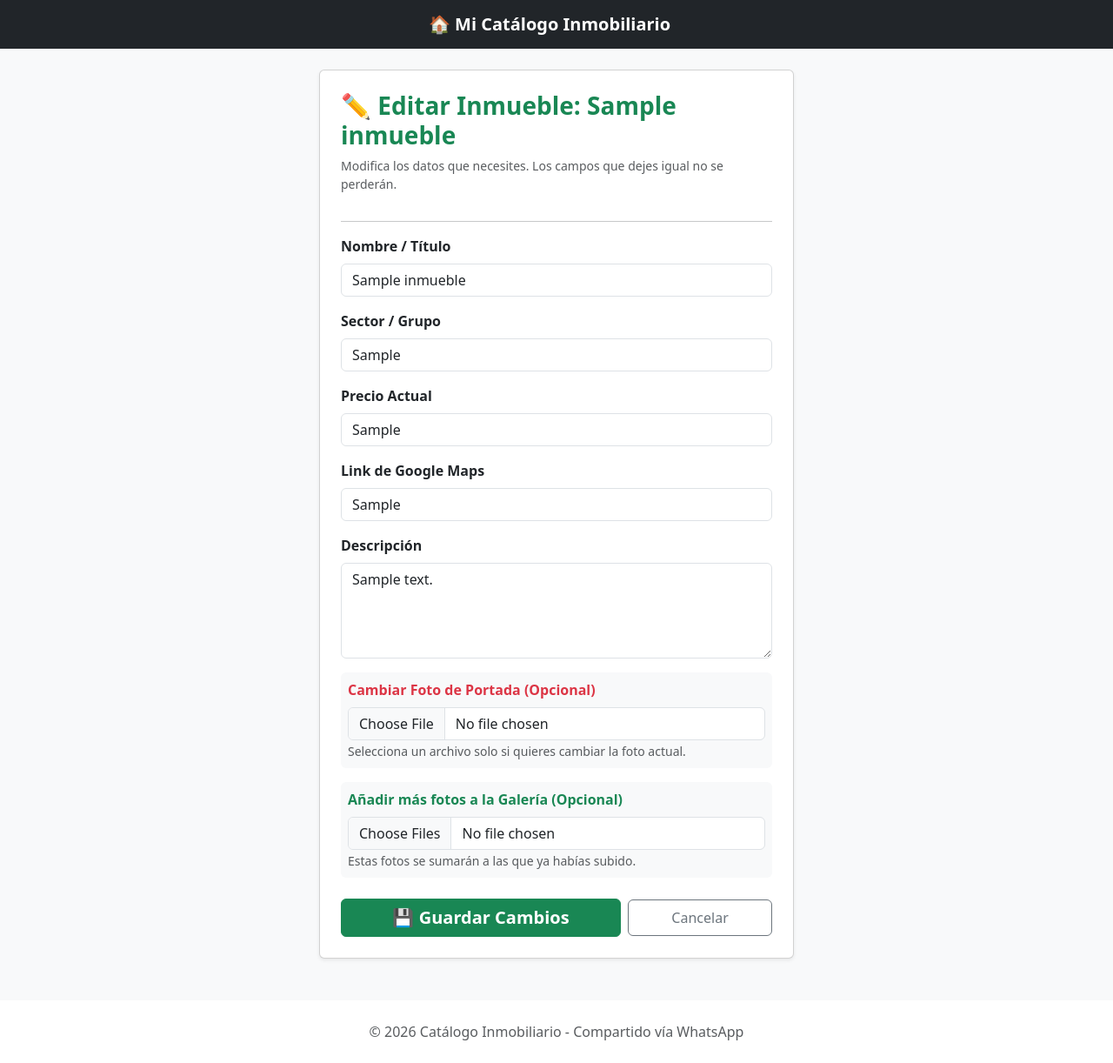
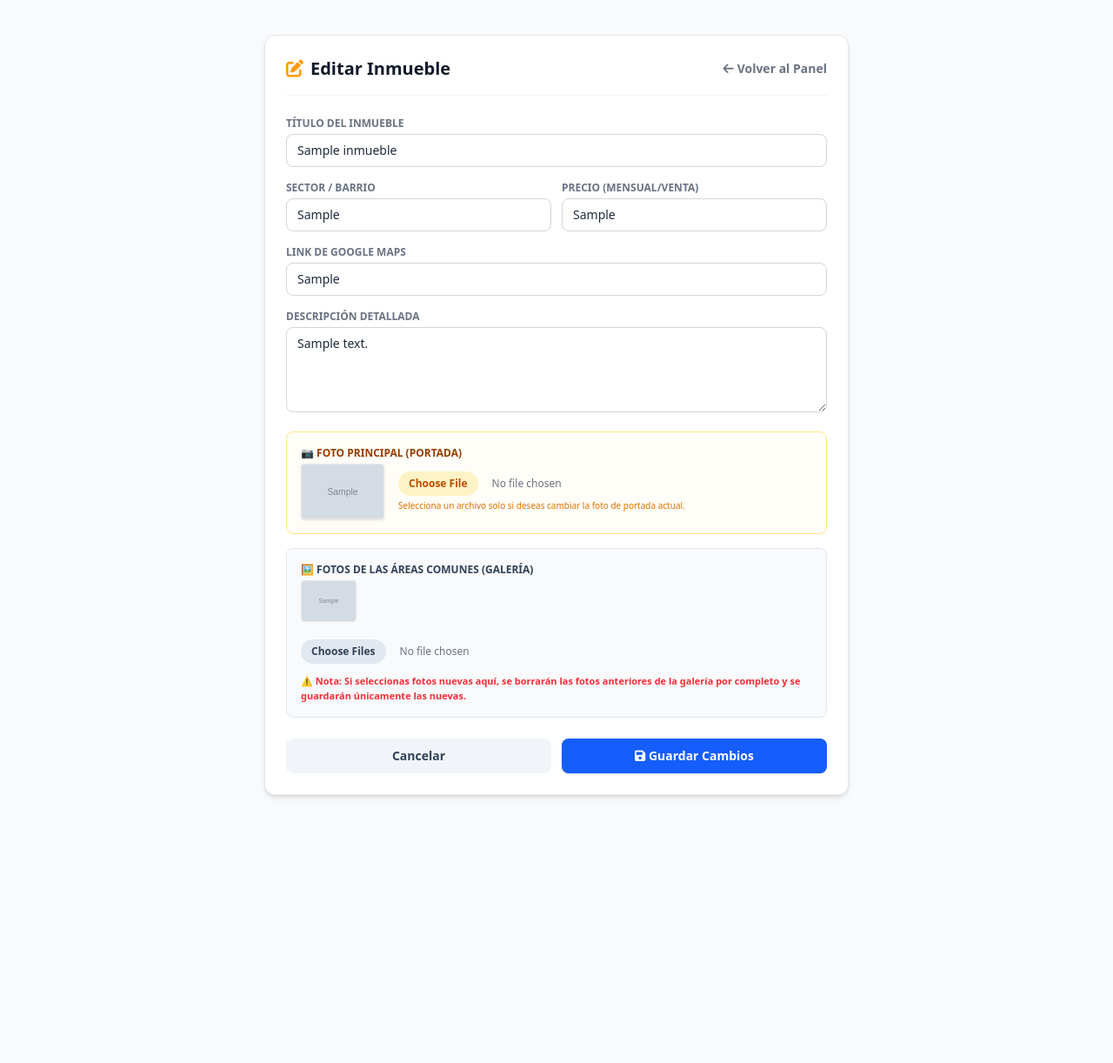
Before and after one commit to Ivan-Florez/mi-catalogo, a Flask app: template templates/editar.html in a window 1280 px wide. Shown: the whole page at 87% size. After the commit the page ends 917 px from the top, so only its background shows below. Run offline with Flask 3, Linux system fonts and the light colour scheme; the template is opened without the code that fills it: values that come from a table or form of the project are taken from there, others are empty; tables that the repository leaves empty hold one stand-in row (values such as "Sample post"); grey boxes marked "Sample" are stand-in pictures; parts of the project's set-up code (start-up, migrations or seed data) failed here and were passed over.

Commit message:
Add files via upload

```diff
--- a/templates/editar.html
+++ b/templates/editar.html
@@ -1,53 +1,91 @@
-{% extends 'base.html' %}
+<!DOCTYPE html>
+<html lang="es">
+<head>
+    <meta charset="UTF-8">
+    <meta name="viewport" content="width=device-width, initial-scale=1.0">
+    <title>Editar Inmueble</title>
+    <script src="https://cdn.jsdelivr.net/npm/@tailwindcss/browser@4"></script>
+    <link rel="stylesheet" href="https://cdnjs.cloudflare.com/ajax/libs/font-awesome/6.0.0/css/all.min.css">
+</head>
+<body class="bg-slate-50 text-gray-800 py-10 px-4">
 
-{% block content %}
-<div class="row justify-content-center">
-    <div class="col-md-6">
-        <div class="card p-4 shadow-sm bg-white">
-            <h3 class="fw-bold text-success">✏️ Editar Inmueble: {{ inmueble.titulo }}</h3>
-            <p class="text-muted small">Modifica los datos que necesites. Los campos que dejes igual no se perderán.</p>
-            <hr>
+    <div class="max-w-2xl mx-auto bg-white p-6 rounded-xl shadow-md border border-gray-200">
+        <div class="flex items-center justify-between border-b border-gray-100 pb-4 mb-6">
+            <h2 class="text-xl font-bold text-gray-900 flex items-center gap-2">
+                <i class="fa-solid fa-pen-to-square text-amber-500"></i> Editar Inmueble
+            </h2>
+            <a href="/admin" class="text-gray-500 hover:text-gray-800 text-sm font-semibold flex items-center gap-1">
+                <i class="fa-solid fa-arrow-left"></i> Volver al Panel
+            </a>
+        </div>
 
-            <form action="/admin/editar/{{ inmueble.id }}" method="POST" enctype="multipart/form-data">
-                <div class="mb-3">
-                    <label class="form-label fw-bold">Nombre / Título</label>
-                    <input type="text" name="titulo" class="form-control" value="{{ inmueble.titulo }}" required>
+        <form action="/admin/editar/{{ inmueble.id }}" method="POST" enctype="multipart/form-data" class="space-y-4">
+            <div>
+                <label class="block text-xs font-bold uppercase text-gray-500 mb-1">Título del Inmueble</label>
+                <input type="text" name="titulo" value="{{ inmueble.titulo }}" required class="w-full border border-gray-300 rounded-lg px-3 py-2 text-sm focus:outline-none focus:border-blue-500">
+            </div>
+
+            <div class="grid grid-cols-2 gap-3">
+                <div>
+                    <label class="block text-xs font-bold uppercase text-gray-500 mb-1">Sector / Barrio</label>
+                    <input type="text" name="sector" value="{{ inmueble.sector }}" required class="w-full border border-gray-300 rounded-lg px-3 py-2 text-sm focus:outline-none focus:border-blue-500">
                 </div>
-                <div class="mb-3">
-                    <label class="form-label fw-bold">Sector / Grupo</label>
-                    <input type="text" name="sector" class="form-control" value="{{ inmueble.sector }}" required>
+                <div>
+                    <label class="block text-xs font-bold uppercase text-gray-500 mb-1">Precio (Mensual/Venta)</label>
+                    <input type="text" name="precio" value="{{ inmueble.precio }}" required class="w-full border border-gray-300 rounded-lg px-3 py-2 text-sm focus:outline-none focus:border-blue-500">
                 </div>
-                <div class="mb-3">
-                    <label class="form-label fw-bold">Precio Actual</label>
-                    <input type="text" name="precio" class="form-control" value="{{ inmueble.precio }}" required>
+            </div>
+
+            <div>
+                <label class="block text-xs font-bold uppercase text-gray-500 mb-1">Link de Google Maps</label>
+                <input type="url" name="google_maps" value="{{ inmueble.google_maps or '' }}" class="w-full border border-gray-300 rounded-lg px-3 py-2 text-sm focus:outline-none focus:border-blue-500">
+            </div>
+
+            <div>
+                <label class="block text-xs font-bold uppercase text-gray-500 mb-1">Descripción Detallada</label>
+                <textarea name="descripcion" rows="4" required class="w-full border border-gray-300 rounded-lg px-3 py-2 text-sm focus:outline-none focus:border-blue-500">{{ inmueble.descripcion }}</textarea>
+            </div>
+
+            <div class="bg-amber-50/40 p-4 rounded-lg border border-amber-200 space-y-3">
+                <label class="block text-xs font-bold uppercase text-amber-800 mb-1">📷 Foto Principal (Portada)</label>
+                <div class="flex items-center gap-4">
+                    <div class="w-24 h-16 rounded bg-gray-100 overflow-hidden border border-gray-200 shadow-sm flex-shrink-0">
+                        <img src="/uploads/{{ inmueble.imagen_principal }}" alt="Portada actual" class="w-full h-full object-cover">
+                    </div>
+                    <div class="flex-1">
+                        <input type="file" name="imagen_principal" accept="image/*" class="block w-full text-xs text-gray-500 file:mr-4 file:py-1.5 file:px-3 file:rounded-full file:border-0 file:text-xs file:font-semibold file:bg-amber-100 file:text-amber-700 hover:file:bg-amber-200">
+                        <p class="text-[10px] text-amber-600 mt-1">Selecciona un archivo solo si deseas cambiar la foto de portada actual.</p>
+                    </div>
                 </div>
-                <div class="mb-3">
-                    <label class="form-label fw-bold">Link de Google Maps</label>
-                    <input type="url" name="google_maps" class="form-control" value="{{ inmueble.google_maps }}">
+            </div>
+
+            <div class="bg-slate-50 p-4 rounded-lg border border-slate-200 space-y-3">
+                <label class="block text-xs font-bold uppercase text-slate-700 mb-1">🖼️ Fotos de las Áreas Comunes (Galería)</label>
+
+                {% if inmueble.galeria %}
+                <div class="flex gap-2 overflow-x-auto pb-2">
+                    {% for foto in inmueble.galeria %}
+                        <div class="w-16 h-12 bg-gray-100 border border-gray-200 rounded overflow-hidden flex-shrink-0">
+                            <img src="/uploads/{{ foto.ruta_foto }}" alt="Galería" class="w-full h-full object-cover">
+                        </div>
+                    {% endfor %}
                 </div>
-                <div class="mb-3">
-                    <label class="form-label fw-bold">Descripción</label>
-                    <textarea name="descripcion" class="form-control" rows="4" required>{{ inmueble.descripcion }}</textarea>
-                </div>
+                {% endif %}
 
-                <div class="mb-3 bg-light p-2 rounded">
-                    <label class="form-label fw-bold text-danger">Cambiar Foto de Portada (Opcional)</label>
-                    <input type="file" name="imagen_principal" class="form-control" accept="image/*">
-                    <small class="text-muted">Selecciona un archivo solo si quieres cambiar la foto actual.</small>
-                </div>
+                <input type="file" name="galeria_fotos" accept="image/*" multiple class="block w-full text-xs text-gray-500 file:mr-4 file:py-1.5 file:px-3 file:rounded-full file:border-0 file:text-xs file:font-semibold file:bg-slate-200 file:text-slate-700 hover:file:bg-slate-300">
+                <p class="text-[11px] text-red-500 font-semibold mt-1">⚠️ Nota: Si seleccionas fotos nuevas aquí, se borrarán las fotos anteriores de la galería por completo y se guardarán únicamente las nuevas.</p>
+            </div>
 
-                <div class="mb-4 bg-light p-2 rounded">
-                    <label class="form-label fw-bold text-success">Añadir más fotos a la Galería (Opcional)</label>
-                    <input type="file" name="galeria_fotos" class="form-control" accept="image/*" multiple>
-                    <small class="text-muted">Estas fotos se sumarán a las que ya habías subido.</small>
-                </div>
+            <div class="flex gap-3 pt-2">
+                <a href="/admin" class="flex-1 bg-slate-100 hover:bg-slate-200 text-slate-700 text-center py-2.5 rounded-lg text-sm font-bold transition-colors">
+                    Cancelar
+                </a>
+                <button type="submit" class="flex-1 bg-blue-600 hover:bg-blue-700 text-white font-bold py-2.5 rounded-lg text-sm shadow transition-colors cursor-pointer">
+                    <i class="fa-solid fa-floppy-disk"></i> Guardar Cambios
+                </button>
+            </div>
+        </form>
+    </div>
 
-                <div class="d-flex gap-2">
-                    <button type="submit" class="btn btn-success w-100 fw-bold fs-5">💾 Guardar Cambios</button>
-                    <a href="/admin" class="btn btn-outline-secondary w-50 align-self-center py-2">Cancelar</a>
-                </div>
-            </form>
-        </div>
-    </div>
-</div>
-{% endblock %}
+</body>
+</html>
```
